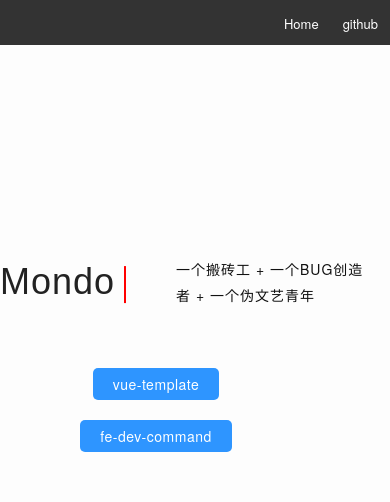
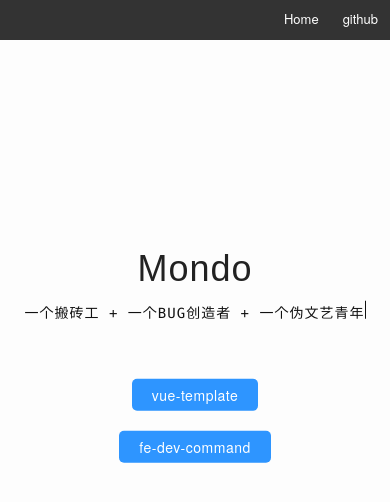
Before and after one commit to imondo/homePage, a Nuxt app: page / in a window 390 px wide. Shown: the top 502 px of the page. Built offline with nearby package versions, Linux system fonts and the light colour scheme.

Commit message:
add 效果

```diff
--- a/pages/Container.vue
+++ b/pages/Container.vue
@@ -5,7 +5,7 @@
     </div>
     <div class="right">
       <div class="description">
-        <p>一个搬砖工 + 一个BUG创造者 + 一个伪文艺青年</p>
+        <p class="typing">一个搬砖工 + 一个BUG创造者 + 一个伪文艺青年</p>
         <p></p>
       </div>
     </div>
@@ -38,7 +38,7 @@ export default {
 .container_wap .left h1 {
   letter-spacing: 1px;
   text-align: right;
-  padding-right: 50px;
+  padding-right: 5%;
   color: #222;
   margin: -5px 0 0 0;
   font-size: 36px;
@@ -53,12 +53,12 @@ export default {
   height: 100%;
   display: block;
   position: absolute;
-  right: 30px;
+  right: 0;
   top: 0;
 }
 .container_wap .right {
-  float: right;
-  width: 60%;
+  float: left;
+  width: 55%;
 }
 .container_wap .right .description {
   padding: 0 20px;
@@ -69,7 +69,7 @@ export default {
   letter-spacing: 1px;
 }
 .container_wap .links {
-  margin: 80px 20% 0 0;
+  margin: 0 24% 0 0;
   clear: both;
   float: right;
 }
@@ -100,8 +100,53 @@ export default {
   margin: 0 15px;
   display: inline-block;
 }
+.typing {
+  width: 340px;
+  height: 18px;
+  border-right: 1px solid transparent;
+  animation: typing 4.5s steps(37, end), blink-caret 0.75s step-end infinite;
+  font-family: Consolas, Monaco;
+  word-break: break-all;
+  overflow: hidden;
+}
+/* 打印效果 */
+@keyframes typing {
+  from {
+    width: 0;
+  }
+  to {
+    width: 340px;
+  }
+}
+/* 光标闪啊闪 */
+@keyframes blink-caret {
+  from,
+  to {
+    border-color: transparent;
+  }
+  50% {
+    border-color: currentColor;
+  }
+}
 @media (max-width: 640px) {
+  .container_wap .left,
+  .container_wap .right {
+    float: initial;
+    width: 100%;
+    text-align: center;
+  }
+  .container_wap .left:after {
+    display: none;
+  }
+  .container_wap .left h1 {
+    text-align: center;
+    padding: 0 0 20px 0;
+  }
+  .typing {
+    margin: 0 auto;
+  }
   .container_wap .links {
+    margin: 0;
     padding-top: 50px;
     float: unset;
     text-align: center;
```
Also changed, not shown: 1 other file (tests, documents, lock files or other folders).
